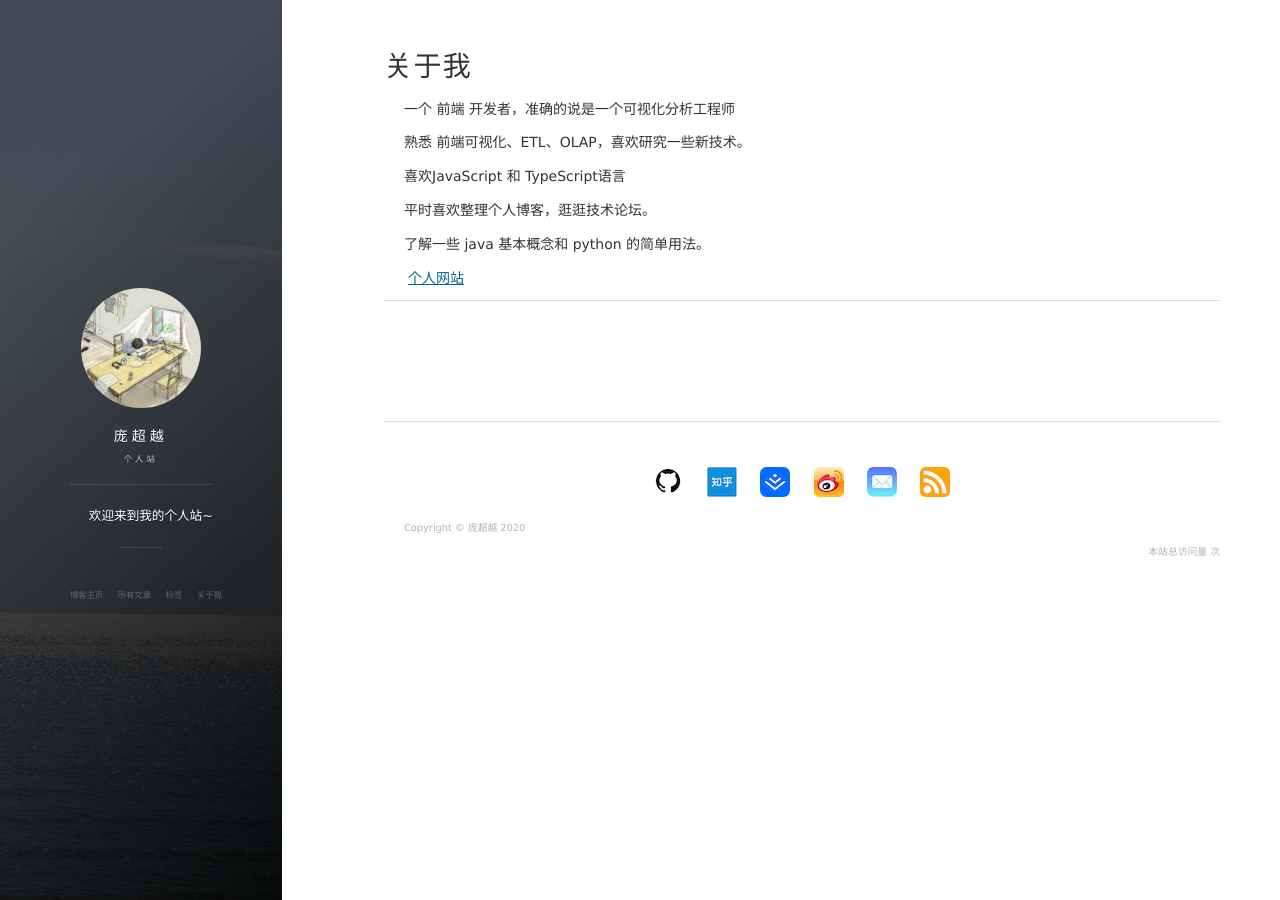
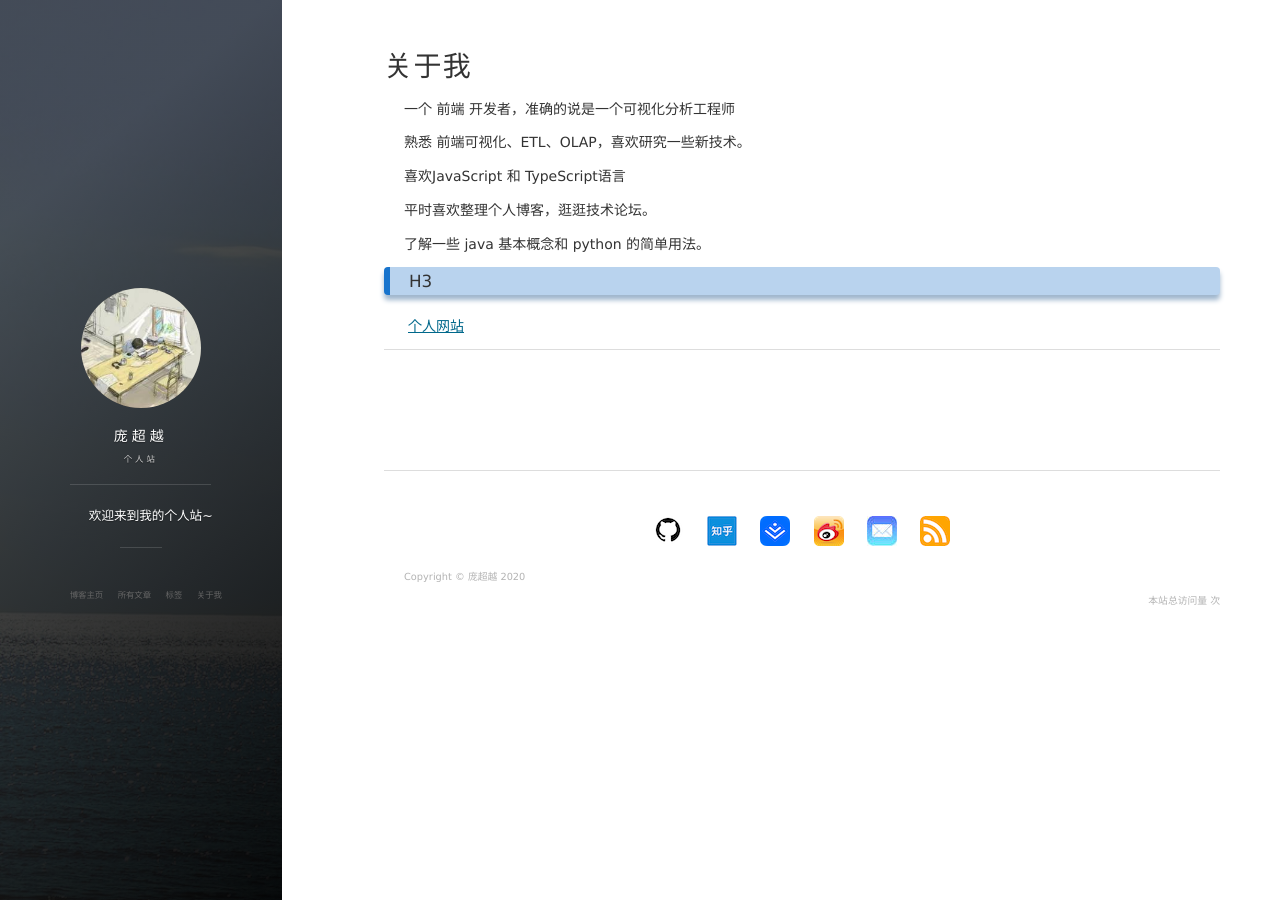
Before and after one commit to Alessandro-Pang/Alessandro-Pang.github.io, a Jekyll site: the page built from about.md, in a window 1280 px wide. Built offline with Jekyll 4.4.1, drawn with Linux system fonts in a browser that asks for light colours; nearby versions of some CDN libraries; comment, search, counter and statistics services are not loaded.

Commit message:
2020-1-7

```diff
--- a/about.md
+++ b/about.md
@@ -13,6 +13,8 @@ title: 关于我
 
 了解一些 java 基本概念和 python 的简单用法。
 
+<h3>H3</h3>
+
 <a herf="www.ismepangcy.xyz">个人网站</a>
 
 
```
